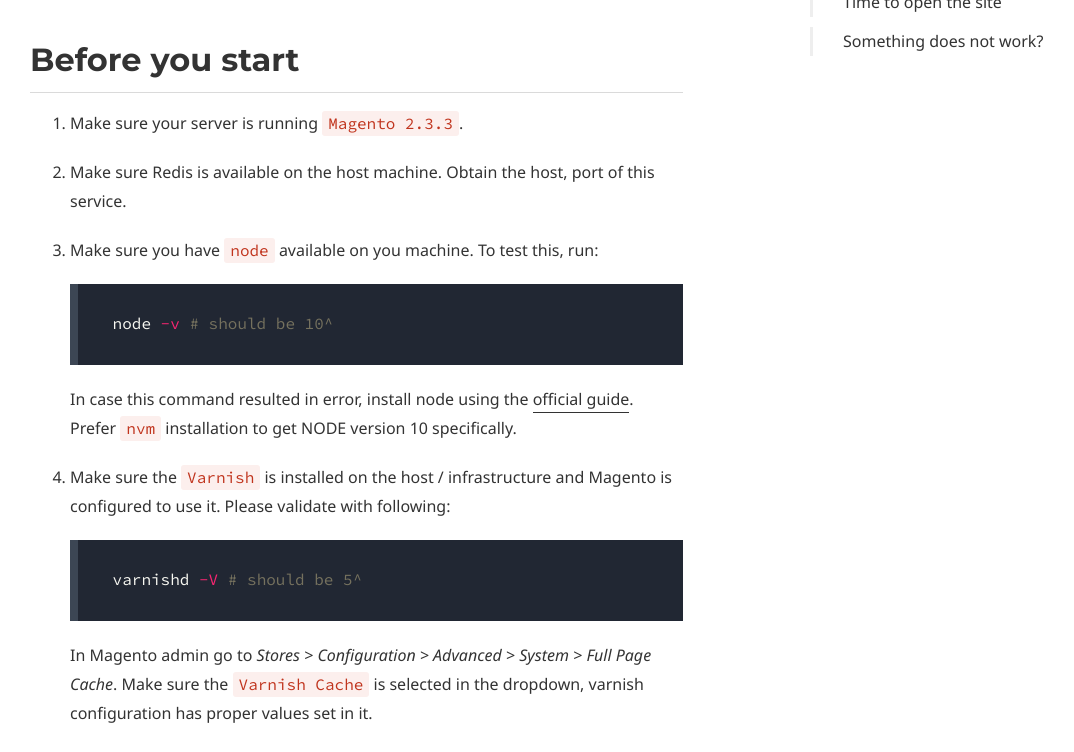
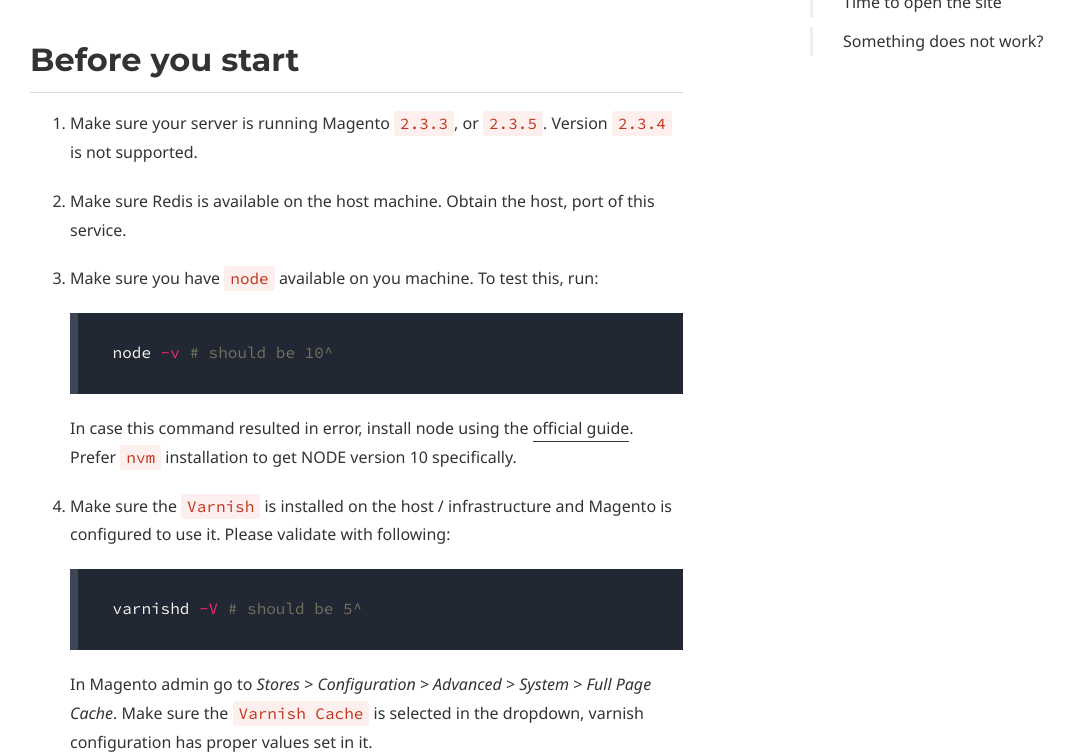
Before and after one commit to scandipwa/scandipwa.github.io, a Jekyll site: the page built from docs/installation/on-existing-m2.md, in a window 1280 px wide and 900 px high, scrolled down 1004 px, cut to the strip 148-900 px from the top of the window. Shown: the whole strip, without its empty margins (40-1114 px from the left). Built offline with Jekyll 4.4.1, drawn with Linux system fonts in a browser that asks for light colours; some web fonts are replaced.

Commit message:
Added note about Magento 2.3.5

```diff
--- a/docs/installation/on-existing-m2.md
+++ b/docs/installation/on-existing-m2.md
@@ -24,7 +24,7 @@
 
 ## Before you start
 
-1. Make sure your server is running `Magento 2.3.3`.
+1. Make sure your server is running Magento `2.3.3`, or `2.3.5`. Version `2.3.4` is not supported.
 
 2. Make sure Redis is available on the host machine. Obtain the host, port of this service.
 
```
